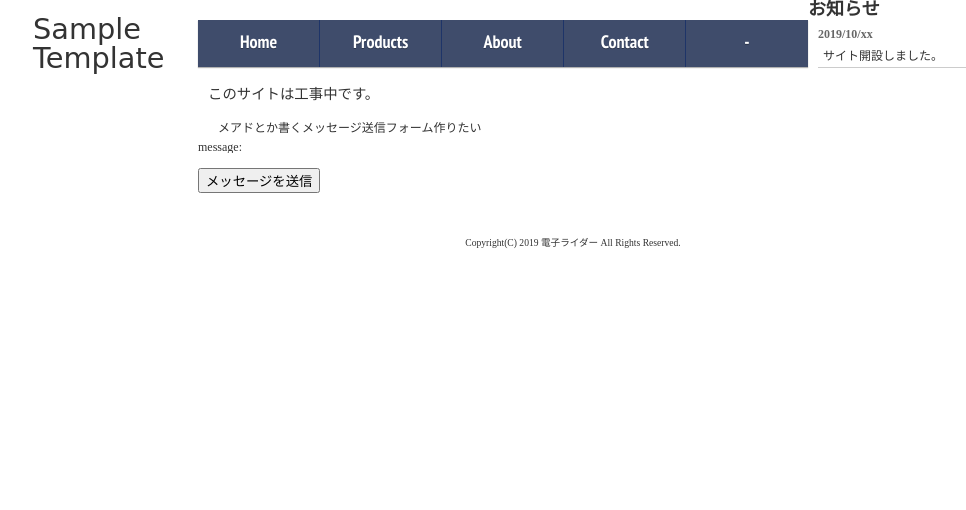
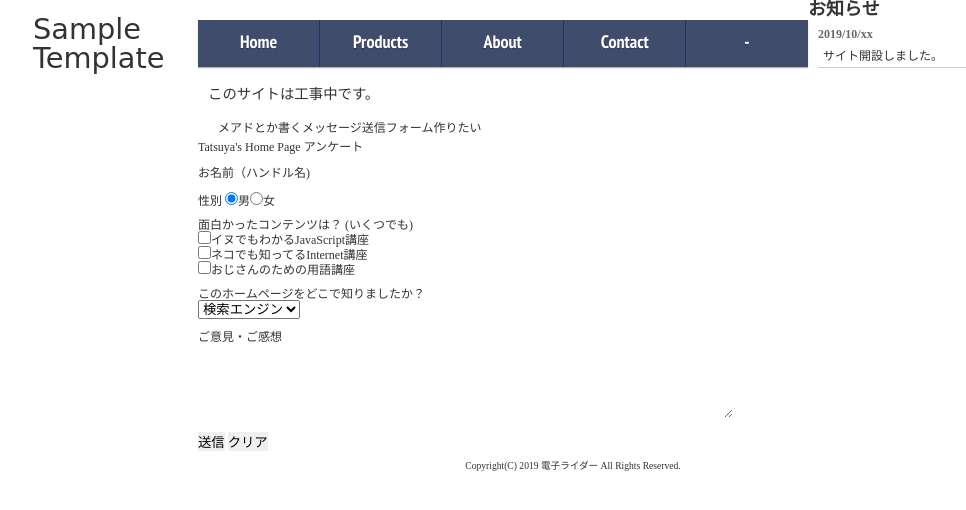
Before and after one commit to denshirider/denshirider-site, a plain HTML site: page Contact.html in a window 1280 px wide. Shown: the whole page, without its empty margins (67-1033 px from the left). Drawn offline with nearby package versions, Linux system fonts and the light colour scheme; a web font is replaced by a local one.

Commit message:
フォームのテスト

```diff
--- a/Contact.html
+++ b/Contact.html
@@ -65,16 +65,29 @@
             </ul>
         </article>
 
-    <form action="form.php" method="post">
-      <div>
-        <label for="message">message:</label><br>
-        <input type="text" />
-      </div>
-
-      <div class="button">
-        <button type="submit">メッセージを送信</button>
-      </div>
-    </form>
+<form action="form.cgi" method="post" enctype="text/plain">
+Tatsuya's Home Page アンケート<BR><BR>
+お名前（ハンドル名)
+<INPUT type="text" size="20" name="name"><BR><BR>
+性別
+<INPUT type="radio" checked name="性別" value="男">男<INPUT type="radio" name="性別" value="女">女<BR>
+<BR>
+面白かったコンテンツは？ (いくつでも)<BR>
+<INPUT type="checkbox" name="best" value="inu">イヌでもわかるJavaScript講座<BR>
+<INPUT type="checkbox" name="best" value="neko">ネコでも知ってるInternet講座<BR>
+<INPUT type="checkbox" name="best" value="oyaji">おじさんのための用語講座<BR><BR>
+このホームページをどこで知りましたか？<BR>
+<SELECT name="where" size="1">
+<OPTION value="Engine">検索エンジン</OPTION>
+<OPTION value="Link">リンク集</OPTION>
+<OPTION value="Magazine">雑誌</OPTION>
+<OPTION value="Mail">メール</OPTION>
+</SELECT><BR><BR>
+ご意見・ご感想<BR>
+<TEXTAREA name="kansou" rows="5" cols="65"></TEXTAREA><BR><BR>
+<INPUT type="submit" value="送信">
+<INPUT type="reset" value="クリア">
+</form>
 
         <!-- / #column1_inner -->
       </div>
```
Also changed, not shown: form.cgi.txt (added).
